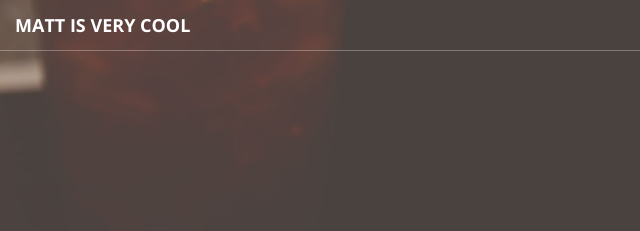
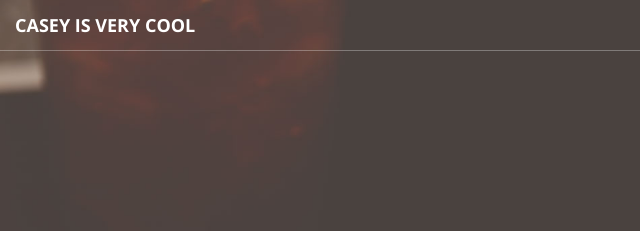
Before and after one commit to cquinn2020/finalcloud, a plain HTML site: page index.html in a window 1280 px wide. Shown: the top 231 px of the page, 0-640 px from the left. Drawn offline with nearby package versions, Linux system fonts and the light colour scheme.

Commit message:
changed one word

```diff
--- a/index.html
+++ b/index.html
@@ -51,7 +51,7 @@
                     <span class="icon-bar"></span>
                     <span class="icon-bar"></span>
                 </button>
-                <a class="navbar-brand page-scroll" href="#page-top">Matt is very cool</a>
+                <a class="navbar-brand page-scroll" href="#page-top">Casey is very cool</a>
             </div>
 
             <!-- Collect the nav links, forms, and other content for toggling -->
```
